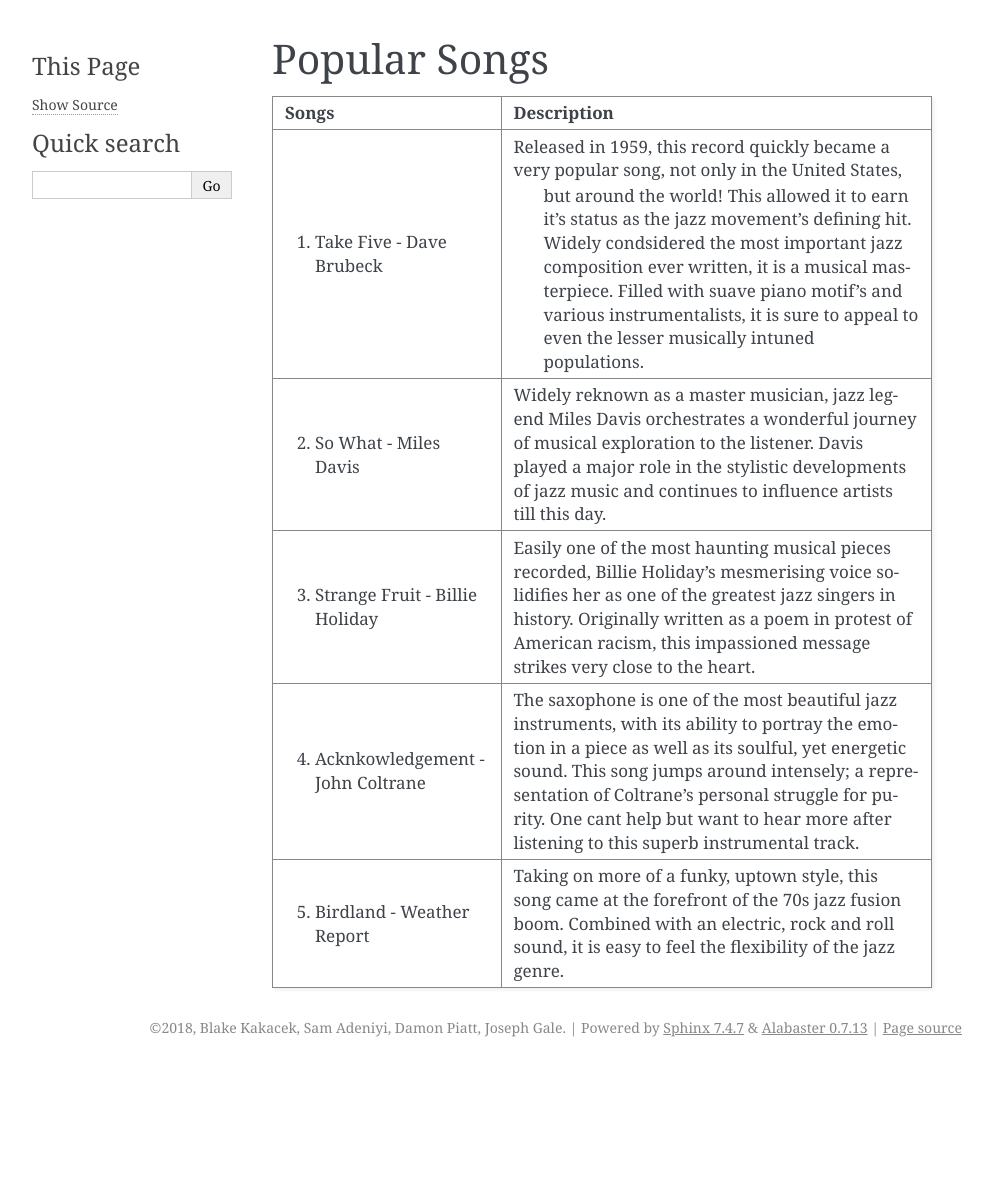
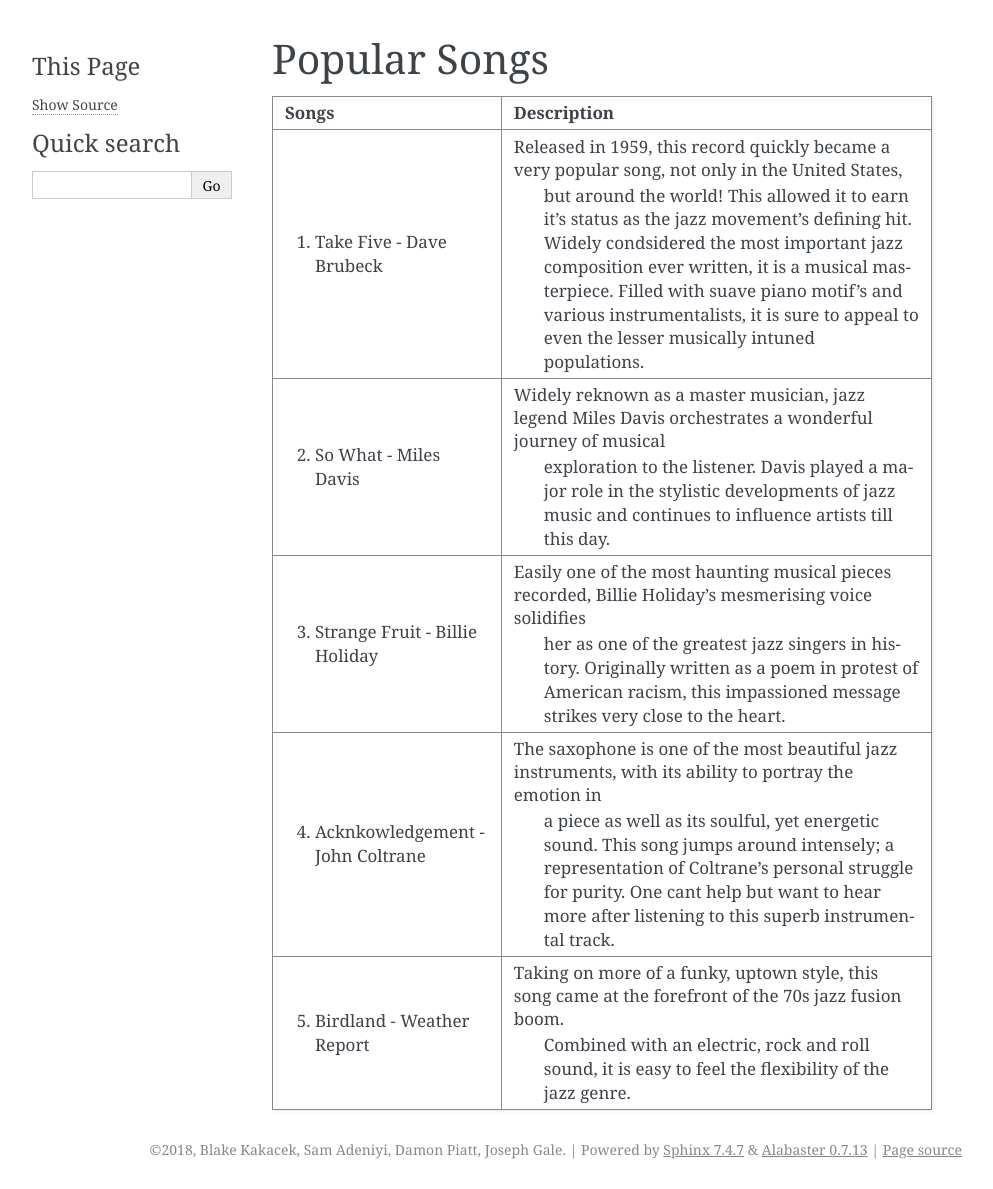
Before and after one commit to Bkakacek/static_pages, a Sphinx documentation site: the page built from source/jazz_popular_songs/jazz_popular_songs.rst, in a window 1280 px wide. Shown: the whole page, without its empty margins (148-1141 px from the left). Built offline with Sphinx 7.4.7, drawn with Linux system fonts in a browser that asks for light colours; before the commit the page ends 1067 px from its top, so only the background shows below that.

```diff
--- a/source/jazz_influence_on_culture/jazz_influence_on_culture.rst
+++ b/source/jazz_influence_on_culture/jazz_influence_on_culture.rst
@@ -13,7 +13,7 @@ Jazz is found in many aspects of American lifestyles. Nightclubs, subway station
 
 
 	3 Ways Jazz Influences The World
----------------------------------
+------------------------------------
 
 1) Jazz influences your brain
 
--- a/source/jazz_popular_songs/jazz_popular_songs.rst
+++ b/source/jazz_popular_songs/jazz_popular_songs.rst
@@ -1,17 +1,25 @@
 Popular Songs
 =============
 
-=================================== ======================================================================================================
+=================================== =======================================================================================================
 Songs		  						Description
-=================================== ======================================================================================================
+=================================== =======================================================================================================
 1) Take Five - Dave Brubeck			Released in 1959, this record quickly became a very popular song, not only in the United States,
 									but around the world! This allowed it to earn it's status as the jazz movement’s defining hit. Widely condsidered the most important jazz composition ever written, it is a musical masterpiece. Filled with suave piano motif's and various instrumentalists, it is sure to appeal to even the lesser musically intuned populations.
 
-2) So What - Miles Davis			Widely reknown as a master musician, jazz legend Miles Davis orchestrates a wonderful journey of musical 									 exploration to the listener. Davis played a major role in the stylistic developments of jazz music and 									continues to influence artists till this day.
+2) So What - Miles Davis			Widely reknown as a master musician, jazz legend Miles Davis orchestrates a wonderful journey of musical
+ 									exploration to the listener. Davis played a major role in the stylistic developments of jazz music and
+ 									continues to influence artists till this day.
 
-3) Strange Fruit - Billie Holiday	Easily one of the most haunting musical pieces recorded, Billie Holiday's mesmerising voice solidifies  									her as one of the greatest jazz singers in history. Originally written as a poem in protest of American 									racism, this impassioned message strikes very close to the heart.
+3) Strange Fruit - Billie Holiday	Easily one of the most haunting musical pieces recorded, Billie Holiday's mesmerising voice solidifies
+  									her as one of the greatest jazz singers in history. Originally written as a poem in protest of American
+  									racism, this impassioned message strikes very close to the heart.
 
-4) Acknkowledgement - John Coltrane	The saxophone is one of the most beautiful jazz instruments, with its ability to portray the emotion in 									a piece as well as its soulful, yet energetic sound. This song jumps around intensely; a representation 									of Coltrane's personal struggle for purity. One cant help but want to hear more after listening to this 									superb instrumental track.
+4) Acknkowledgement - John Coltrane	The saxophone is one of the most beautiful jazz instruments, with its ability to portray the emotion in
+ 									a piece as well as its soulful, yet energetic sound. This song jumps around intensely; a representation
+ 									of Coltrane's personal struggle for purity. One cant help but want to hear more after listening to this
+ 									superb instrumental track.
 
-5) Birdland - Weather Report		Taking on more of a funky, uptown style, this song came at the forefront of the 70s jazz fusion boom. 										Combined with an electric, rock and roll sound, it is easy to feel the flexibility of the jazz genre.
-=================================== ======================================================================================================
+5) Birdland - Weather Report		Taking on more of a funky, uptown style, this song came at the forefront of the 70s jazz fusion boom.
+ 									Combined with an electric, rock and roll sound, it is easy to feel the flexibility of the jazz genre.
+=================================== =======================================================================================================
```
